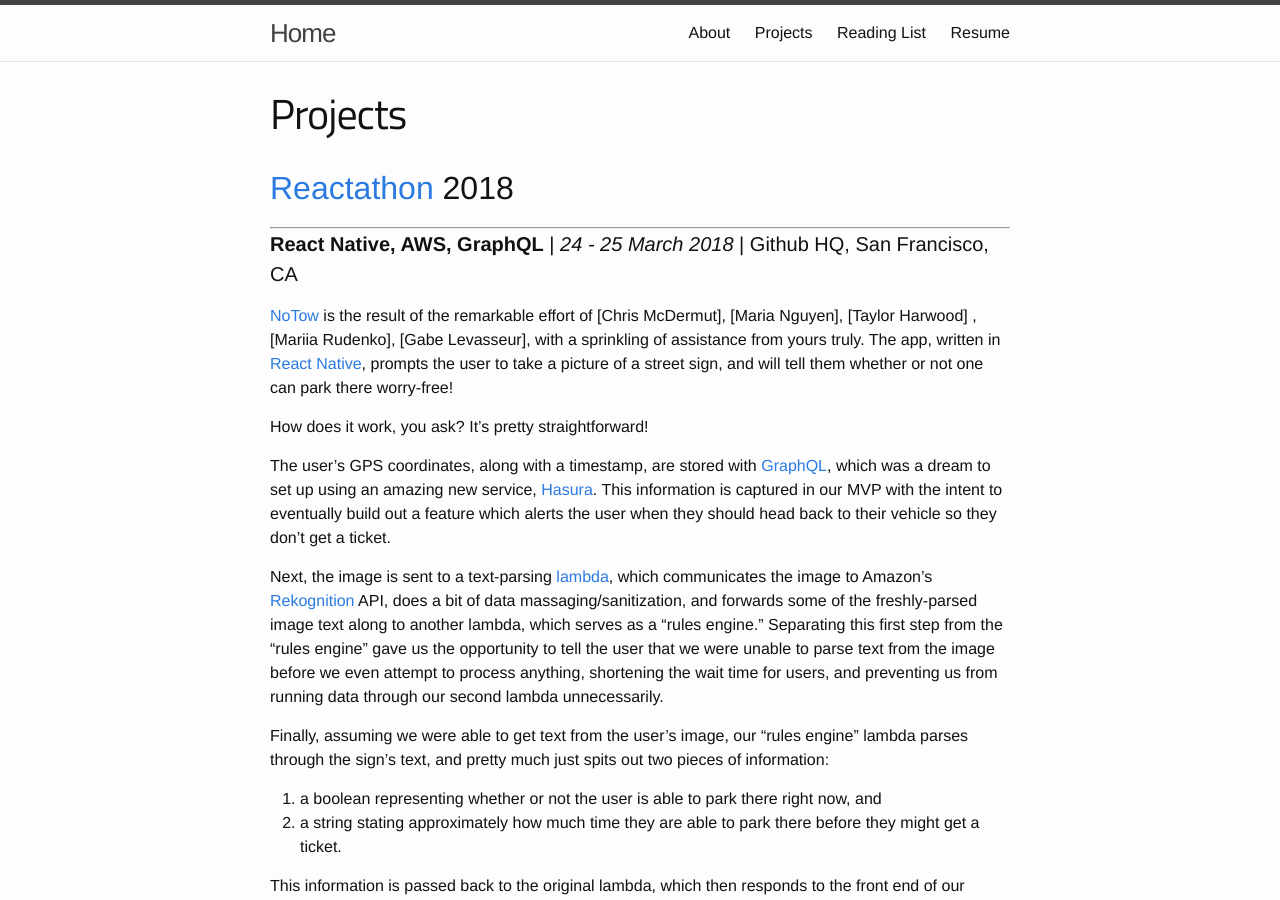
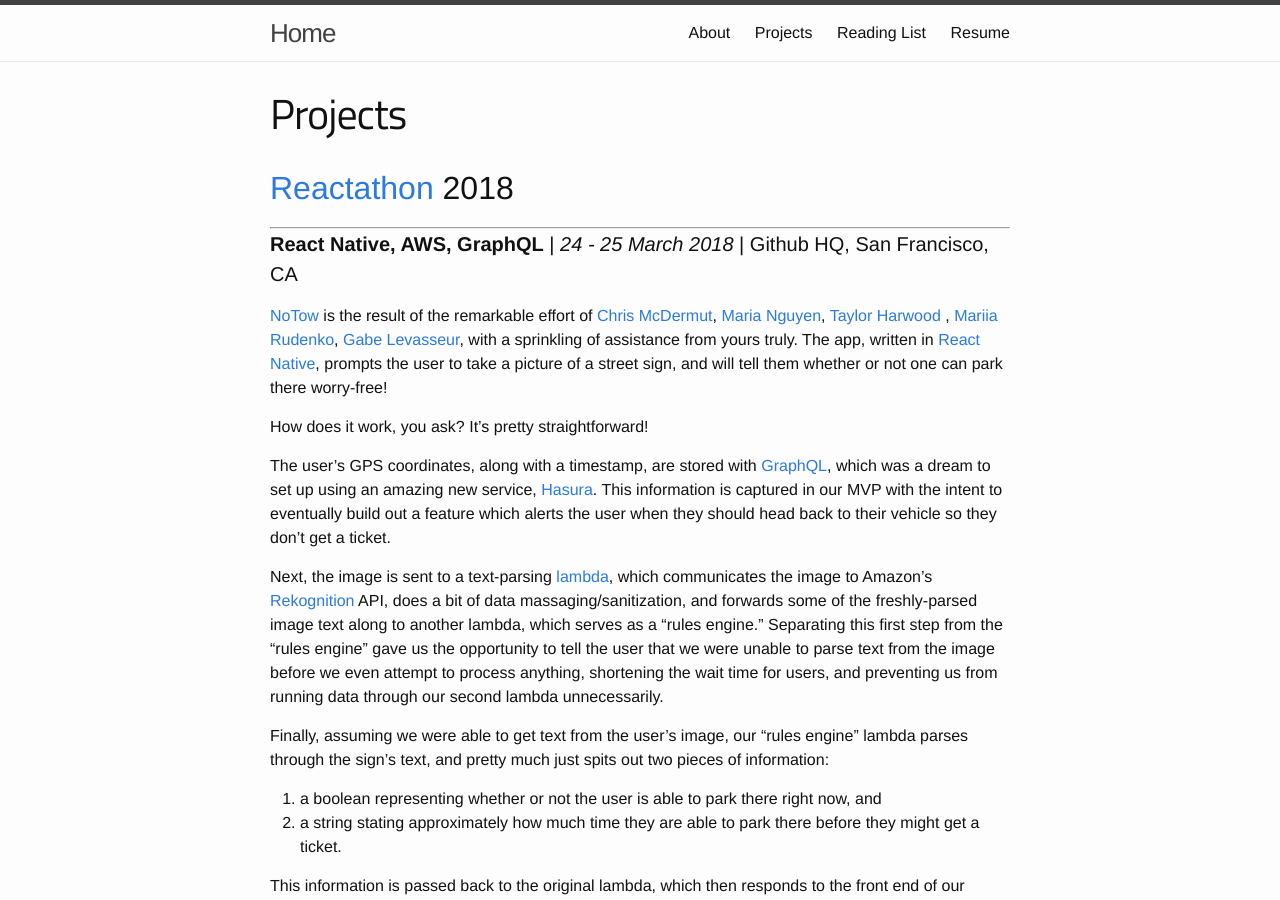
Before and after one commit to nrebhun/nrebhun.github.io, a Jekyll site: the page built from projects.md, in a window 1280 px wide and 900 px high. Built offline with Jekyll 4.4.1, drawn with Linux system fonts in a browser that asks for light colours; part of the change alters nothing that is shown; some of the changed text lies outside the part shown.

```diff
--- a/projects.md
+++ b/projects.md
@@ -210,11 +210,11 @@ Check out [LivePort on Gtihub]!
 [@b_cker]: https://twitter.com/b_cker
 [@BethhhJB]: https://twitter.com/BethhhJB
 [@FredericJacobs]: https://twitter.com/FredericJacobs
-[Chris McDermut]:
-[Maria Nguyen]:
-[Taylor Harwood]:
-[Mariia Rudenko]:
-[Gabe Levasseur]:
+[Chris McDermut]: https://github.com/chrismcdermut
+[Maria Nguyen]: https://github.com/mariawhen
+[Taylor Harwood]: https://github.com/taylorharwood
+[Mariia Rudenko]: https://github.com/rudenkom
+[Gabe Levasseur]: https://github.com/gabel0287
 
 [//]: # (Websites / Project links!)
 
```
